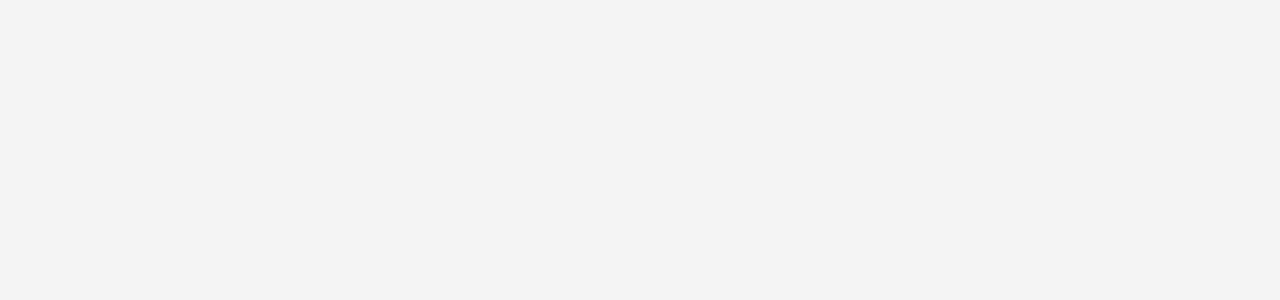
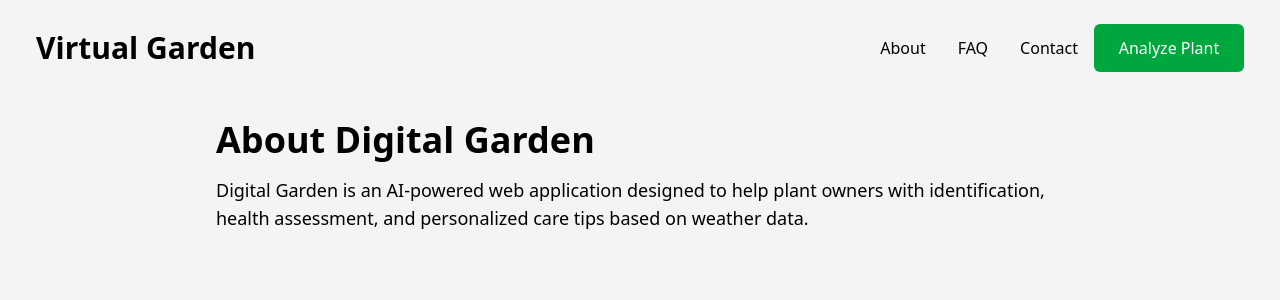
Before and after one commit to CMPT-276-SPRING-2025/final-project-22-vines, a React (Vite) app in the folder app/: page /about in a window 1280 px wide. Before the commit this address had no page. Shown: the top 300 px of the page. Built offline with nearby package versions, Linux system fonts and the light colour scheme.

Commit message:
Add About page

```diff
--- a/app/src/App.jsx
+++ b/app/src/App.jsx
@@ -1,6 +1,7 @@
 import { BrowserRouter as Router, Routes, Route } from 'react-router-dom'
 import Home from './pages/Home'
 import Upload from './pages/Upload'
+import About from './pages/About';
 
 // Only modify to include more pages
 function App() {
@@ -10,6 +11,7 @@ function App() {
       <Routes>
         <Route path="/" element={<Home />} />
         <Route path="/Upload" element={<Upload />} />
+        <Route path="/about" element={<About />} />  {/* Add About route */}
       </Routes>
     </Router>
   )
--- a/app/src/components/Navbar.jsx
+++ b/app/src/components/Navbar.jsx
@@ -6,7 +6,7 @@ const Navbar = () => {
     <div className='flex justify-between items-center h-24 max-w-[1240px] mx-auto px-4 text-black'>
         <h1 className='w-full text-3xl font-bold'><Link to="/">Virtual Garden</Link></h1>
         <ul className='flex' >
-            <li className='p-4'>About</li>
+            <li className='p-4'><Link to="/about">About</Link></li> {/* Link to About */}
             <li className='p-4'>FAQ</li>
             <li className='p-4'>Contact</li>
         </ul>
--- /dev/null
+++ b/app/src/pages/About.jsx
@@ -0,0 +1,20 @@
+import React from 'react';
+import Navbar from '../components/Navbar';
+
+const About = () => {
+  return (
+    <div>
+      <Navbar />
+      <div className="max-w-4xl mx-auto p-6">
+        <h2 className="text-4xl font-bold mb-4">About Digital Garden</h2>
+        <p className="text-lg">
+          Digital Garden is an AI-powered web application designed to help plant owners
+          with identification, health assessment, and personalized care tips based on
+          weather data.
+        </p>
+      </div>
+    </div>
+  );
+};
+
+export default About;
```
